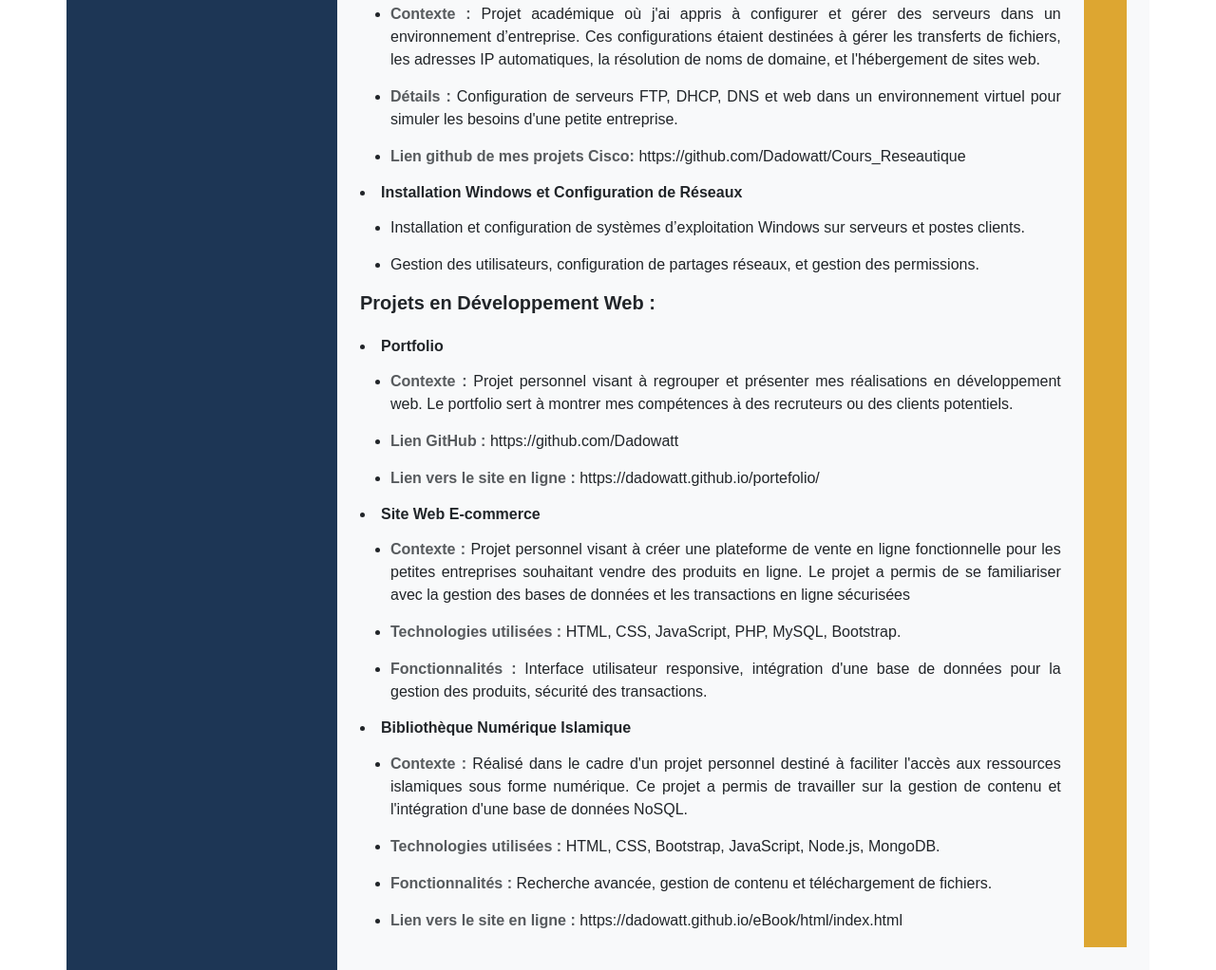
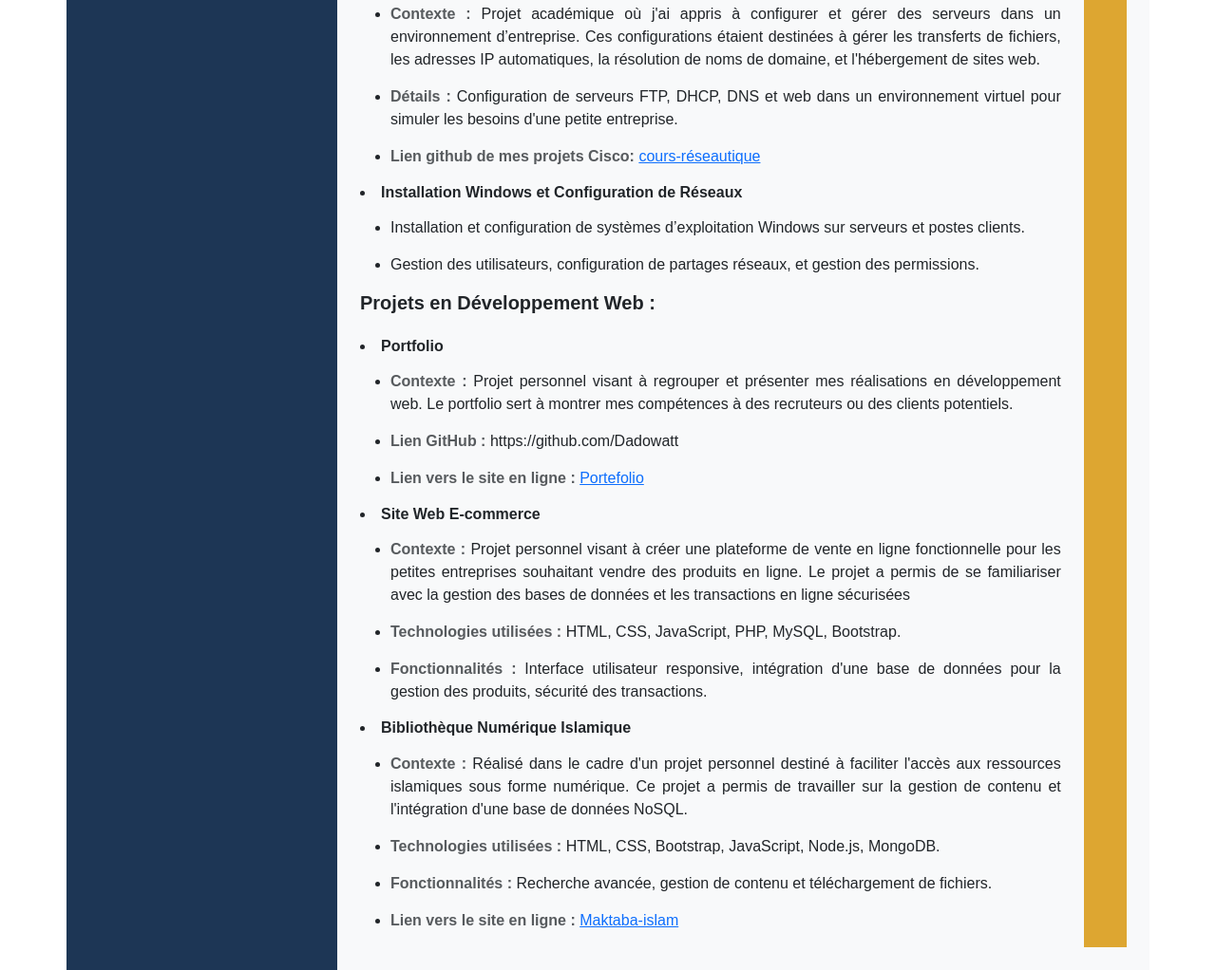
Before and after one commit to Dadowatt/Mon-CV, a plain HTML site: page index.html in a window 1280 px wide. Shown: the part 2304-3326 px from the top of the page at 95% size. Drawn offline with nearby package versions, Linux system fonts and the light colour scheme.

Commit message:
ajout des liens

```diff
--- a/index.html
+++ b/index.html
@@ -298,7 +298,7 @@
                     environnement virtuel pour simuler les besoins d'une petite
                     entreprise.
                   </li>
-                  <li><span class="fw-bold text-body-secondary">Lien github de mes projets Cisco: </span>https://github.com/Dadowatt/Cours_Reseautique</li>
+                  <li><span class="fw-bold text-body-secondary">Lien github de mes projets Cisco: </span><a href="https://github.com/Dadowatt/Cours_Reseautique" target="_blank" rel="noopener noreferrer">cours-réseautique</a></li>
                 </ul>
 
                 <li class="h6 fw-bold mb-3">
@@ -335,7 +335,7 @@
                     <span class="fw-bold text-body-secondary"
                       >Lien vers le site en ligne :</span
                     >
-                    https://dadowatt.github.io/portefolio/
+                    <a href="https://dadowatt.github.io/portefolio/" target="_blank" rel="noopener noreferrer">Portefolio</a>
                   </li>
                 </ul>
 
@@ -393,7 +393,7 @@
                     <span class="fw-bold text-body-secondary"
                       >Lien vers le site en ligne :</span
                     >
-                    https://dadowatt.github.io/eBook/html/index.html
+                    <a href="https://dadowatt.github.io/eBook/html/index.html" target="_blank" rel="noopener noreferrer">Maktaba-islam</a>
                   </li>
                 </ul>
               </div>
```
